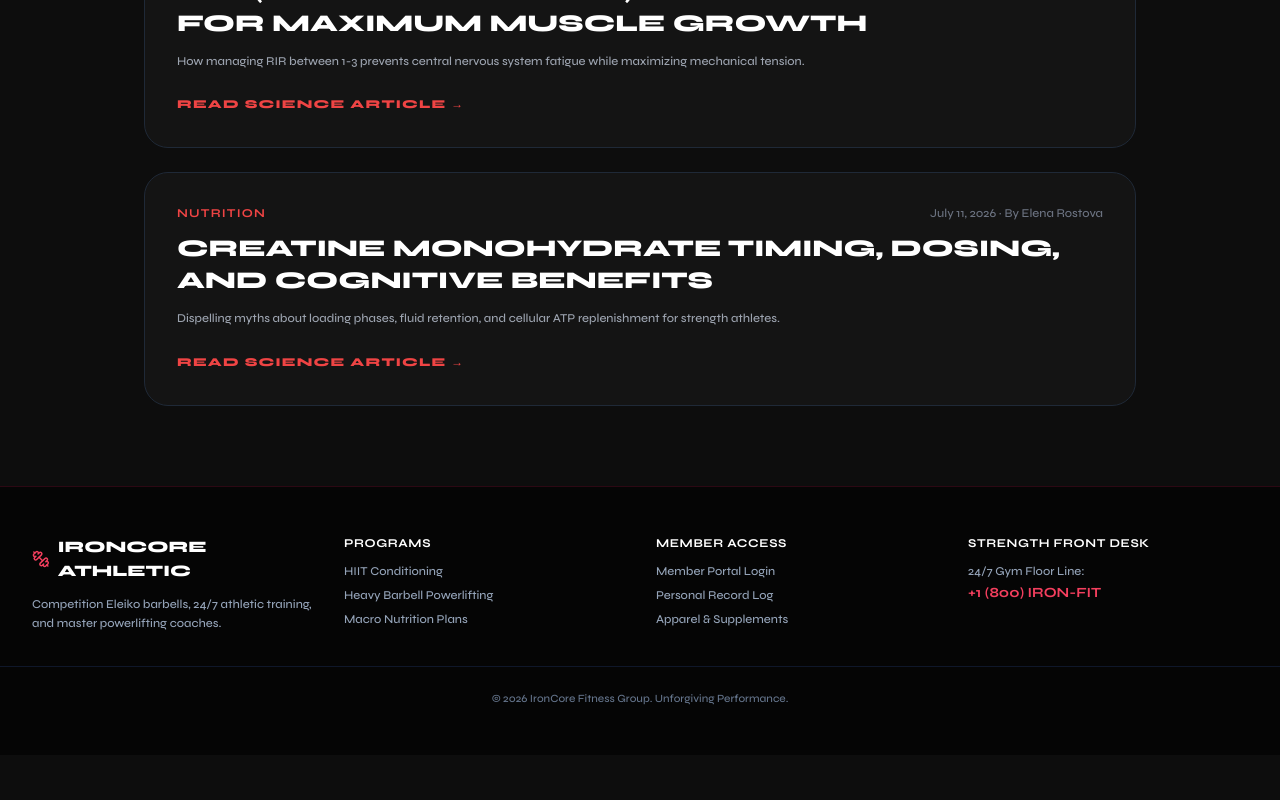
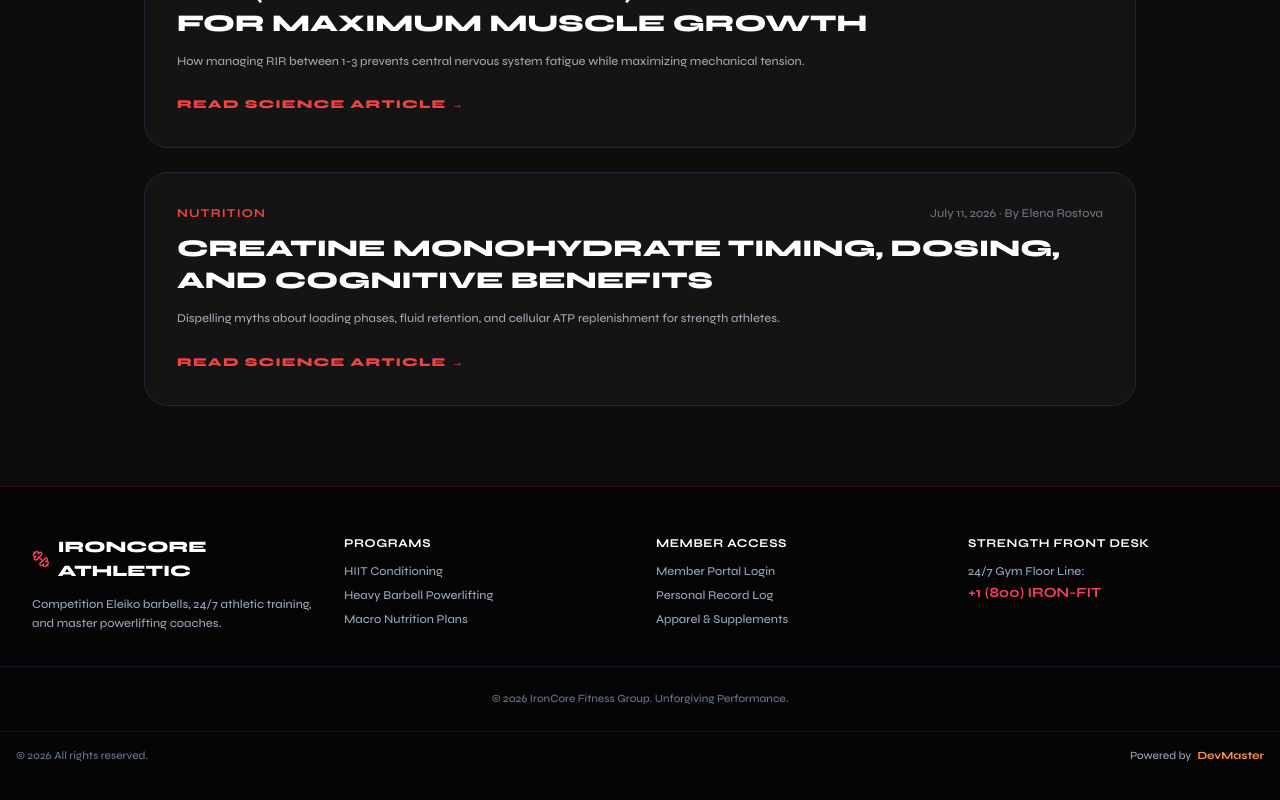
Before and after one commit to mghali629-hub/ironcore-fitness, a Next.js app: page /blog in a window 1280 px wide. Shown: the part 444-1244 px from the top of the page. Before the commit the page ends 1199 px from the top, so only its background shows below. Built offline with nearby package versions, Linux system fonts and the light colour scheme.

Commit message:
fix(ui): remove horizontal scrollbars and add Powered by DevMaster footer link

```diff
--- a/src/app/globals.css
+++ b/src/app/globals.css
@@ -9,3 +9,21 @@
   color: #F8FAFC;
   font-family: 'Syne', sans-serif;
 }
+
+/* Disable horizontal scrolling globally */
+html, body {
+  overflow-x: hidden !important;
+  max-width: 100vw;
+}
+
+/* Hide scrollbar for Chrome, Safari, Opera, Edge, and Firefox */
+.no-scrollbar::-webkit-scrollbar {
+  display: none !important;
+  width: 0 !important;
+  height: 0 !important;
+}
+
+.no-scrollbar {
+  -ms-overflow-style: none !important;
+  scrollbar-width: none !important;
+}
--- a/src/components/Header.tsx
+++ b/src/components/Header.tsx
@@ -41,7 +41,7 @@
           </div>
         </Link>
 
-        <nav className="hidden lg:flex items-center gap-4 text-xs font-bold uppercase tracking-wider overflow-x-auto py-2">
+        <nav className="hidden lg:flex items-center gap-4 text-xs font-bold uppercase tracking-wider overflow-x-auto no-scrollbar [ms-overflow-style:none] [scrollbar-width:none] [&::-webkit-scrollbar]:hidden py-2">
           {navLinks.map((link) => (
             <Link
               key={link.href}
@@ -101,6 +101,20 @@
       <div className="max-w-7xl mx-auto px-4 mt-8 pt-6 border-t border-slate-900 text-center text-slate-500 text-[11px]">
         © 2026 IronCore Fitness Group. Unforgiving Performance.
       </div>
+          <div className="max-w-7xl mx-auto px-4 mt-6 pt-4 border-t border-slate-900/80 flex flex-col sm:flex-row items-center justify-between gap-3 text-slate-500 text-[11px]">
+        <div>© 2026 All rights reserved.</div>
+        <div>
+          <a
+            href="https://devmaster.online"
+            target="_blank"
+            rel="noopener noreferrer"
+            className="inline-flex items-center gap-1.5 text-slate-400 hover:text-white font-medium transition-colors cursor-pointer"
+          >
+            <span>Powered by</span>
+            <span className="font-bold text-orange-400 hover:underline">DevMaster</span>
+          </a>
+        </div>
+      </div>
     </footer>
   );
 }
```
Also changed, not shown: 1 other file (tests, documents, lock files or other folders).
